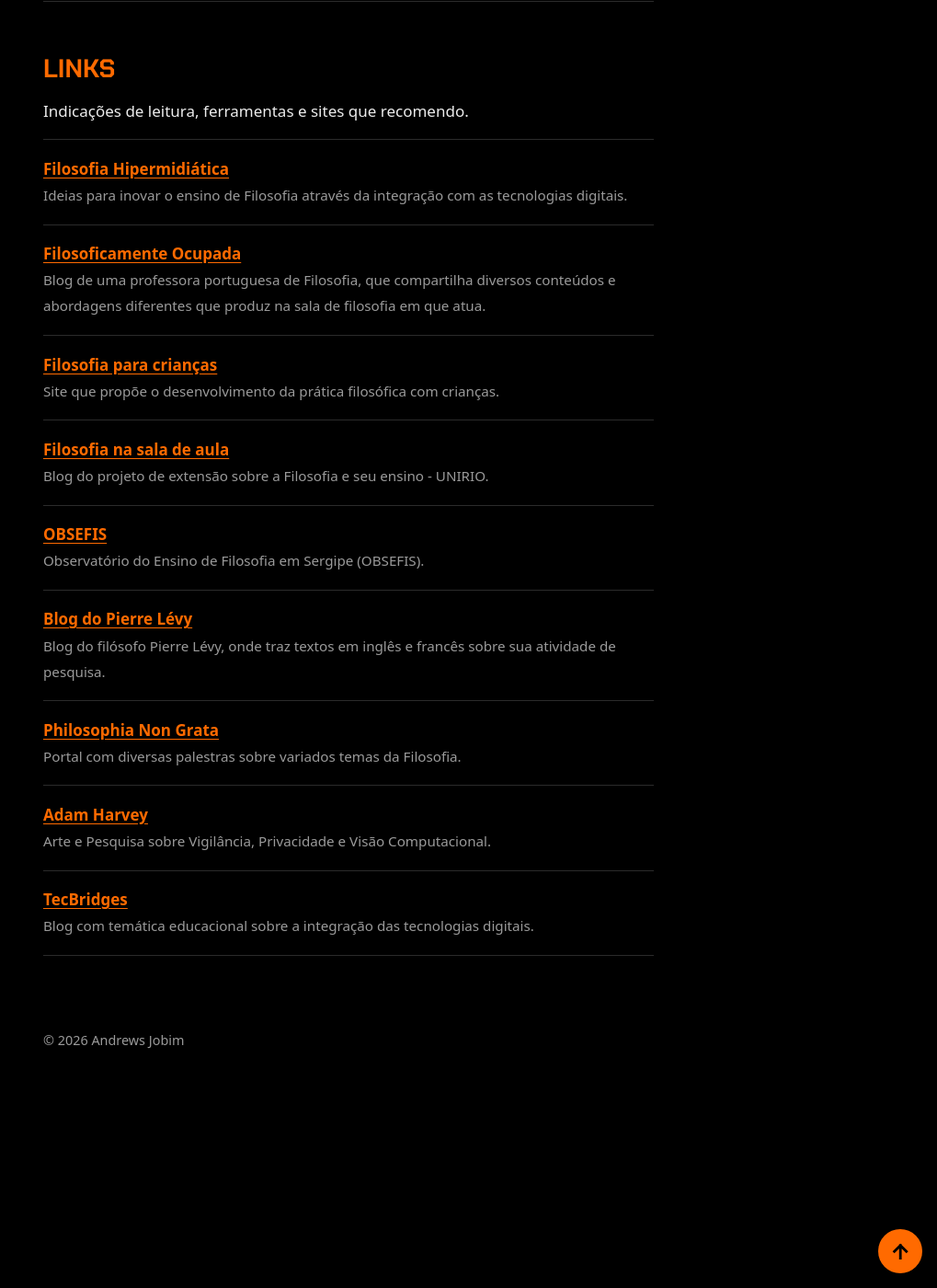
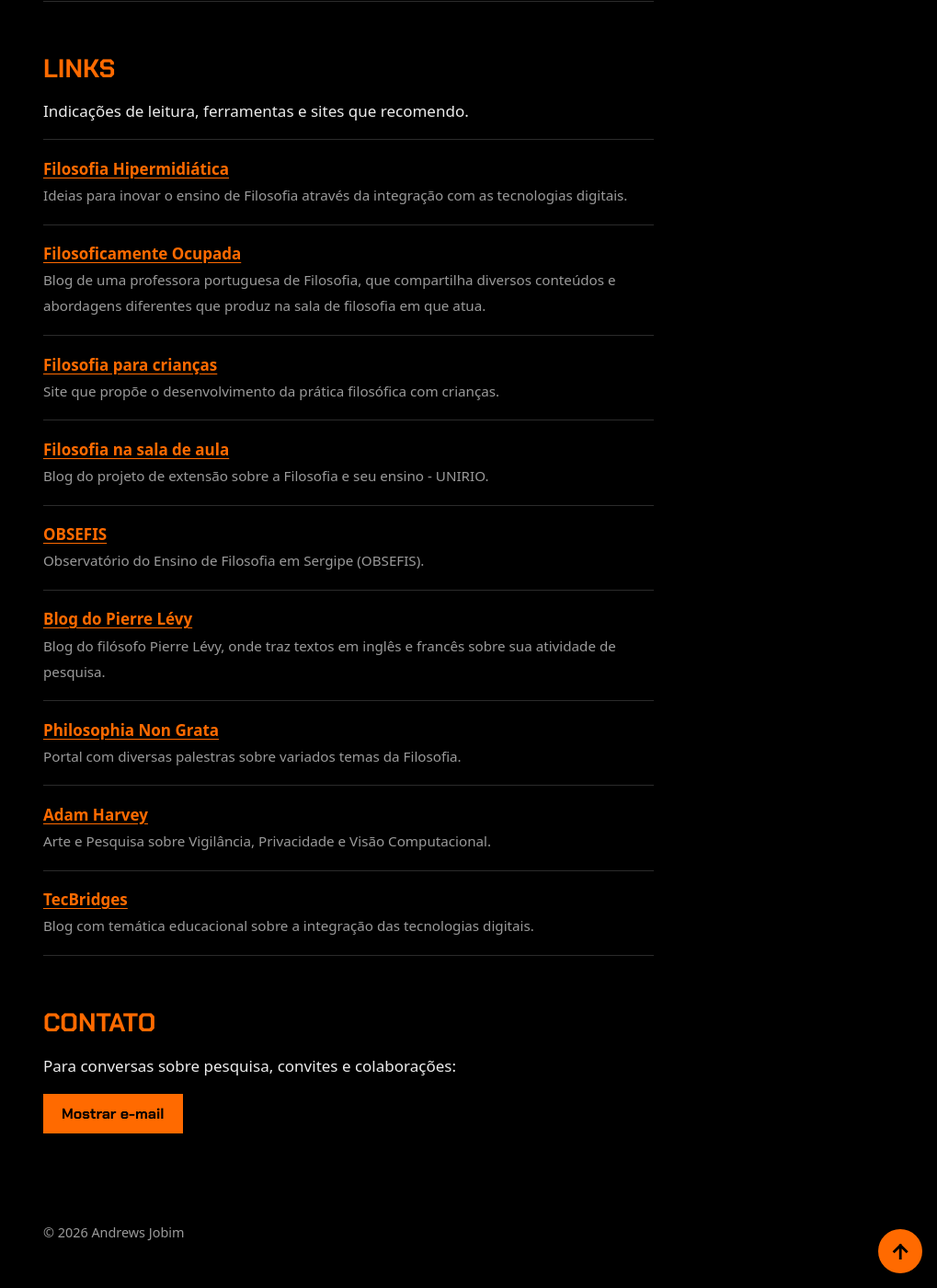
Before and after one commit to ajfilosofia/site, a Jekyll site: the page index.html, which Jekyll copies as it is, in a window 1280 px wide and 1400 px high, scrolled down 6608 px. Shown: the whole window at 92% size, without its empty margins (261-1280 px from the left). Built offline with Jekyll 4.4.1, drawn with Linux system fonts in a browser that asks for light colours; some web fonts are replaced.

Commit message:
Add files via upload

```diff
--- a/_layouts/default.html
+++ b/_layouts/default.html
@@ -19,6 +19,7 @@
       <li><a href="{{ '/#publicacoes' | relative_url }}">Publicações</a></li>
       <li><a href="{{ '/#links' | relative_url }}">Links</a></li>
       <li><a href="{{ '/blog/' | relative_url }}" aria-current="page">Blog</a></li>
+      <li><a href="{{ '/#contato' | relative_url }}">Contato</a></li>
     </ul>
   </nav>
 </header>
--- a/css/estilo.css
+++ b/css/estilo.css
@@ -127,3 +127,16 @@
 .topo:focus-visible { outline: 3px solid var(--ink); outline-offset: 3px; }
 .topo svg { width: 1.4rem; height: 1.4rem; }
 @media (prefers-reduced-motion: reduce) { .topo { transition: none; } }
+
+/* Botão "Mostrar e-mail" */
+.btn-email {
+  font: 700 1rem var(--square);
+  color: #000;
+  background: var(--accent);
+  border: 0;
+  padding: .7rem 1.25rem;
+  cursor: pointer;
+}
+.btn-email:hover { filter: brightness(1.12); }
+.btn-email:focus-visible { outline: 3px solid var(--ink); outline-offset: 3px; }
+#email-resultado a { font-weight: 600; }
--- a/index.html
+++ b/index.html
@@ -19,6 +19,7 @@
       <li><a href="#publicacoes">Publicações</a></li>
       <li><a href="#links">Links</a></li>
       <li><a href="/blog/">Blog</a></li>
+      <li><a href="#contato">Contato</a></li>
     </ul>
   </nav>
 </header>
@@ -258,6 +259,14 @@
       <small>Blog com temática educacional sobre a integração das tecnologias digitais.</small>
     </li>
   </ul>
+
+  <h2 id="contato">Contato</h2>
+  <p>Para conversas sobre pesquisa, convites e colaborações:</p>
+  <p class="contato">
+    <button type="button" id="mostrar-email" class="btn-email" data-e="moc.mibojswerdna@otatnoc">Mostrar e-mail</button>
+    <span id="email-resultado" aria-live="polite"></span>
+    <noscript>Ative o JavaScript do navegador para ver o endereço.</noscript>
+  </p>
 </main>
 
 <footer>© 2026 Andrews Jobim</footer>
--- a/js/script.js
+++ b/js/script.js
@@ -6,3 +6,20 @@
   b.addEventListener('click', function () { window.scrollTo({ top: 0 }); });
   atualiza();
 })();
+
+// Botão "Mostrar e-mail": o endereço (guardado ao contrário no HTML) só é montado quando a pessoa clica.
+(function () {
+  var btn = document.getElementById('mostrar-email');
+  if (!btn) return;
+  btn.addEventListener('click', function () {
+    var email = btn.getAttribute('data-e').split('').reverse().join('');
+    var link = document.createElement('a');
+    link.href = 'mailto:' + email;
+    link.textContent = email;
+    var alvo = document.getElementById('email-resultado');
+    alvo.textContent = '';
+    alvo.appendChild(link);
+    btn.hidden = true;
+    link.focus();
+  });
+})();
```
Also changed, not shown: other parts of index.html (+1 -1 lines).
